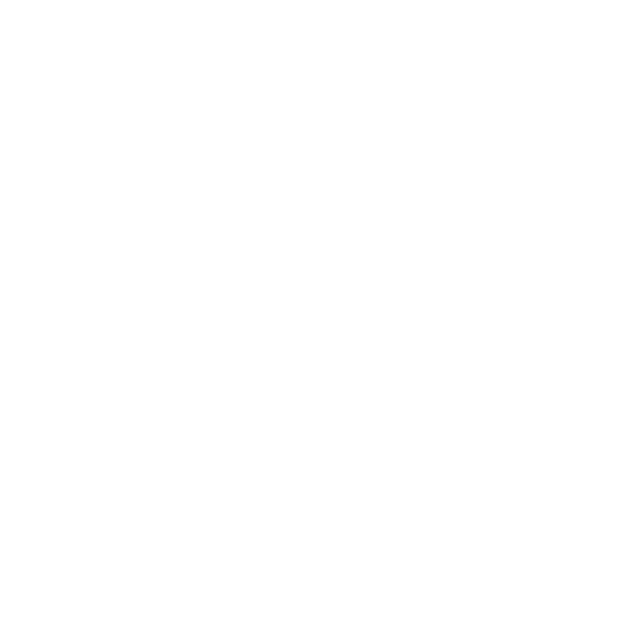
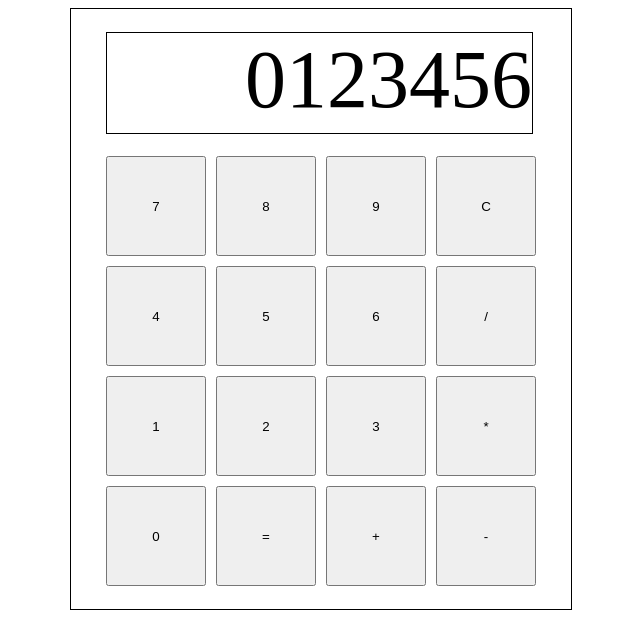
Before and after one commit to jesusito3/calculator, a plain HTML site: page index.html in a window 1280 px wide. Shown: the whole page, without its empty margins (319-959 px from the left). Drawn offline with Linux system fonts and the light colour scheme.

Commit message:
Create calculator with dispaly and buttons

```diff
--- a/index.html
+++ b/index.html
@@ -2,14 +2,32 @@
 <html lang="en">
 <head>
     <script src="javascript.js" defer></script>
+    <link rel="stylesheet" href="style.css">
     <meta charset="UTF-8">
     <meta name="viewport" content="width=device-width, initial-scale=1.0">
     <title>Calculator</title>
 </head>
 <body>
     <div class="calculator">
-        <div class="display"></div>
-        <div class="buttons"></div>
+        <div class="display">0123456</div>
+        <div class="buttons">
+            <button class="7">7</button>
+            <button class="8">8</button>
+            <button class="9">9</button>
+            <button class="clear">C</button>
+            <button class="4">4</button>
+            <button class="5">5</button>
+            <button class="6">6</button>
+            <button class="divide">/</button>
+            <button class="1">1</button>
+            <button class="2">2</button>
+            <button class="3">3</button>
+            <button class="multiply">*</button>
+            <button class="0">0</button>
+            <button class="equals">=</button>
+            <button class="add">+</button>
+            <button class="subtract">-</button>
+        </div>
     </div>
 </body>
 </html>
--- a/javascript.js
+++ b/javascript.js
@@ -1,3 +1,7 @@
+let num1 = 0;
+let num2 = 0;
+let operator = "";
+
 function add(num1, num2) {
     return num1 + num2;
 }
--- a/style.css
+++ b/style.css
@@ -0,0 +1,32 @@
+.calculator {
+    display: flex;
+    flex-direction: column;
+    width: 500px;
+    height: 600px;
+    border: 1px solid black;
+    justify-content: space-evenly;
+    margin: auto;
+}
+
+.display {
+    display: flex;
+    border: 1px solid black;
+    justify-content: end;
+    width: 425px;
+    margin-left: 35px;
+    height: 100px;
+    font-size: 82px;
+}
+
+.buttons {
+    display: flex;
+    flex-direction: row;
+    flex-wrap: wrap;
+    gap: 10px;
+    justify-content: center;
+}
+
+button {
+    width: 100px;
+    height: 100px;
+}
```
